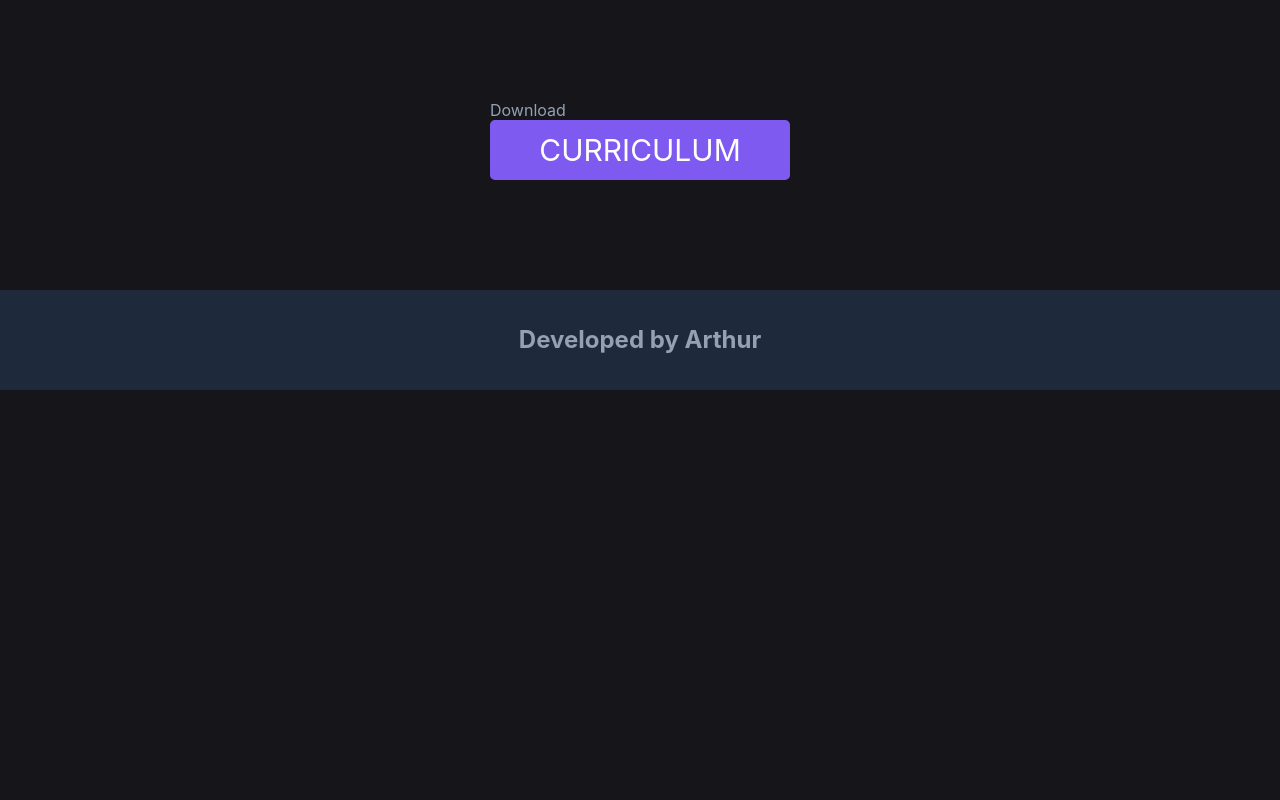
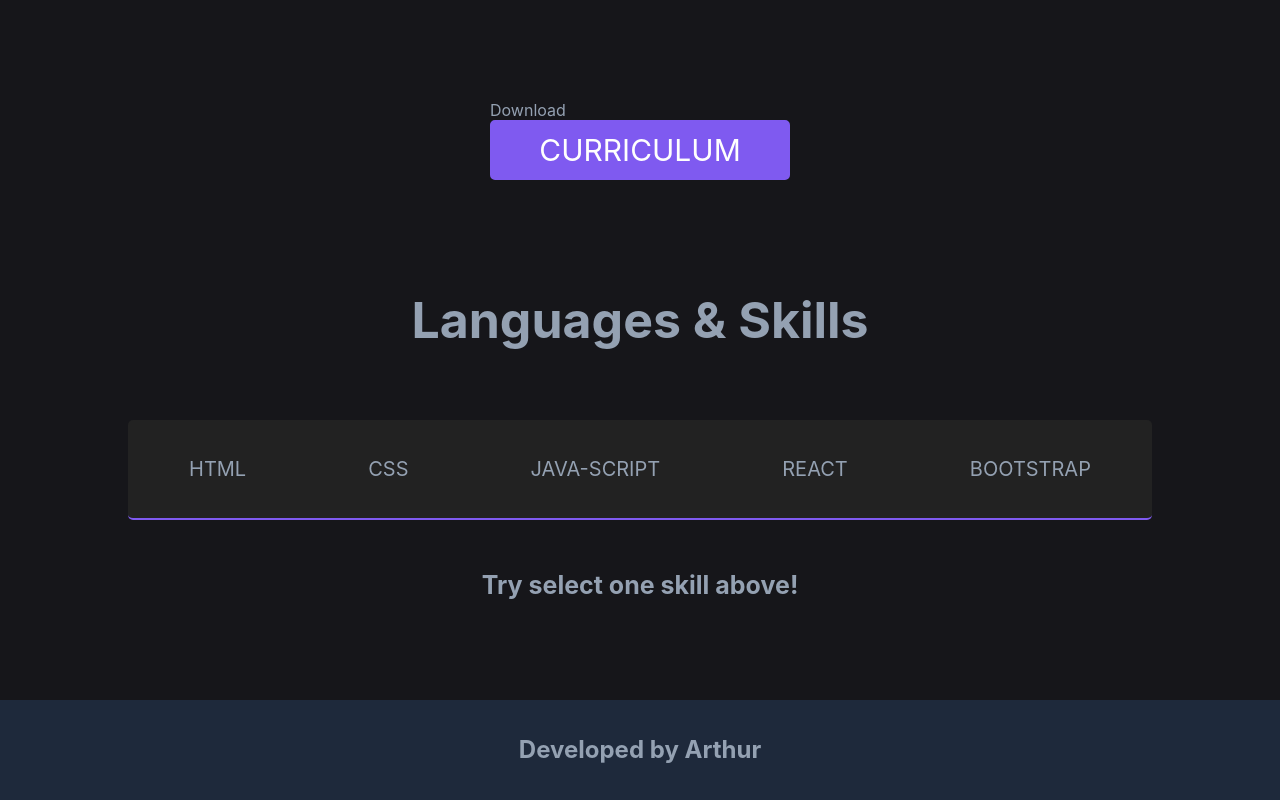
Before and after one commit to ArthurViegas/Arthur-Viegas, a React (Create React App) app: page / in a window 1280 px wide. Shown: the part 1269-2069 px from the top of the page. Before the commit the page ends 1659 px from the top, so only its background shows below. Built offline with nearby package versions, Linux system fonts and the light colour scheme.

Commit message:
add skills section

```diff
--- /dev/null
+++ b/src/assets/css/about.css
@@ -0,0 +1,77 @@
+.about-section {
+  display: flex;
+  justify-content: center;
+  align-items: center;
+  margin: 100px 0;
+  width: 60%;
+  height: 400px;
+  color: #94a1b2;
+}
+
+.about-section div {
+  width: 49%;
+}
+
+.about-section div div {
+  width: 100%;
+}
+
+.my-description {
+  display: flex;
+  flex-direction: column;
+  justify-content: center;
+  align-items: center;
+}
+
+.my-img {
+  display: flex;
+  justify-content: center;
+}
+
+.transition-layer {
+  display: flex;
+}
+
+.transition-layer img {
+  width: 100vw;
+  overflow: hidden;
+  background-color: #1e293b;
+  transform-origin: bottom;
+}
+
+.download-section {
+  width: 100%;
+  display: flex;
+  justify-content: center;
+}
+
+.download-div {
+  height: 100px;
+  flex-direction: column;
+  display: flex;
+  justify-content: center;
+  align-items: flex-start;
+}
+
+.download-button {
+  display: flex;
+  justify-content: center;
+  align-items: center;
+  text-decoration: none;
+  color: #fffffe;
+  font-size: 30px;
+  width: 300px;
+  height: 60px;
+  transition: 0.3s;
+  border: 3px solid #7f5af0;
+  background-color: #7f5af0;
+  border-radius: 5px;
+}
+
+.download-button:hover {
+  cursor: pointer;
+  color: #7f5af0;
+  background-color: transparent;
+  border: 3px solid #7f5af0;
+
+}
--- a/src/assets/css/header-styles.css
+++ b/src/assets/css/header-styles.css
@@ -80,7 +80,7 @@
 
 .introduction h1 {
   font-size: 40px;
-  margin: 10px 0;
+  margin: 15px 0;
 }
 
 .introduction h4 {
@@ -89,10 +89,19 @@
 
 }
 
+.introduction div {
+  margin: 20px 0;
+}
+
 .introduction nav {
   display: flex;
   justify-content: space-around;
   align-items: center;
-  width: 20%;
+  width: 40%;
   margin: 10px 0;
 }
+
+.line-division {
+  width: 80%;
+  border-top: 1px solid #bbb;
+}
--- a/src/assets/css/mainPage.css
+++ b/src/assets/css/mainPage.css
@@ -6,81 +6,3 @@ main {
   background-color: #16161a;
   color: #94a1b2;
 }
-
-.about-section {
-  display: flex;
-  justify-content: center;
-  align-items: center;
-  margin: 100px 0;
-  width: 60%;
-  height: 400px;
-  color: #94a1b2;
-}
-
-.about-section div {
-  width: 49%;
-}
-
-.about-section div div {
-  width: 100%;
-}
-
-.my-description {
-  display: flex;
-  flex-direction: column;
-  justify-content: center;
-  align-items: center;
-}
-
-.my-img {
-  display: flex;
-  justify-content: center;
-}
-
-.transition-layer {
-  display: flex;
-}
-
-.transition-layer img {
-  width: 100vw;
-  overflow: hidden;
-  background-color: #1e293b;
-  transform-origin: bottom;
-}
-
-.download-section {
-  width: 100%;
-  display: flex;
-  justify-content: center;
-}
-
-.download-div {
-  height: 100px;
-  flex-direction: column;
-  display: flex;
-  justify-content: center;
-  align-items: flex-start;
-}
-
-.download-button {
-  display: flex;
-  justify-content: center;
-  align-items: center;
-  text-decoration: none;
-  color: #fffffe;
-  font-size: 30px;
-  width: 300px;
-  height: 60px;
-  transition: 0.3s;
-  border: 3px solid #7f5af0;
-  background-color: #7f5af0;
-  border-radius: 5px;
-}
-
-.download-button:hover {
-  cursor: pointer;
-  color: #7f5af0;
-  background-color: transparent;
-  border: 3px solid #7f5af0;
-
-}
--- /dev/null
+++ b/src/assets/css/skills.css
@@ -0,0 +1,78 @@
+
+#skills-section {
+  width: 100%;
+  display: flex;
+  flex-direction: column;
+  justify-content: center;
+  align-items: center;
+  margin-top: 100px;
+}
+
+#skills-section h2 {
+  font-size: 50px;
+}
+
+.hard-skills {
+  display: flex;
+  align-items: center;
+  border-bottom: 2px solid #7f5af0;
+  background-color: rgb(34, 34, 34);
+  border-radius: 5px;
+  margin-top: 70px ;
+  width: 80%;
+  height: 100px;
+}
+
+.hard-skills ul {
+  display: flex;
+  justify-content: space-around;
+  width: 100%;
+
+}
+
+.hard-skills ul li{
+  display: block;
+  font-size: 20px;
+  padding: 5px 10px;
+  transition: 0.2s;
+  border-radius: 5px;
+}
+
+.hard-skills ul li:hover {
+  cursor: pointer;
+  background-color: #7f5af0;
+  color: white;
+}
+
+.skills-description {
+  margin-top: 50px;
+  width: 40%;
+  display: flex;
+  flex-direction: column;
+  align-items: center;
+}
+
+.skills-description h3 {
+  font-size: 25px;
+}
+
+.skill-board {
+  margin-top: 20px;
+  display: flex;
+  flex-direction: column;
+  text-align: center;
+  justify-content: center;
+  align-items: center;
+  padding: 15px 10px;
+  width: 100%;
+}
+
+.skill-board h3 {
+  /* display: flex; */
+  font-size: 30px;
+  margin-bottom: 10px;
+}
+
+.skill-board p {
+  font-size: 20px;
+}
--- a/src/components/About.jsx
+++ b/src/components/About.jsx
@@ -1,6 +1,7 @@
 import React from 'react';
 import myPortfolio from '../assets/files/myPortfolio.pdf';
 import profile from '../assets/images/profile.jpeg';
+import '../assets/css/about.css';
 
 function About() {
   return (
--- a/src/components/Header.jsx
+++ b/src/components/Header.jsx
@@ -12,12 +12,13 @@ function Header() {
           >
             ABOUT
           </a>
-          <a href="a">SKILLS</a>
+          <a href="#skills-section">SKILLS</a>
           <a href="a">PORTFOLIO</a>
           <a href="a">CONTACT</a>
           </nav>
         </section>
       </section>
+      <hr className="line-division" />
       <div className="introduction">
         <div>
           <h1>{`<Arthur Viegas/>`}</h1>
--- /dev/null
+++ b/src/components/Skills.jsx
@@ -0,0 +1,85 @@
+import React, { useContext, useState } from 'react';
+import '../assets/css/skills.css';
+import MyContext from '../context/MyContext';
+
+
+const hardSkills = [
+  {
+    id: 0,
+    name:'HTML',
+    description: 'teste HTML'
+  },
+  {
+    id: 1,
+    name:'CSS',
+    description: 'teste CSS'
+  },
+  {
+    id: 2,
+    name:'JAVA-SCRIPT',
+    description: "Lorem ipsum dolor sit amet, consectetur adipiscing elit. Nulla iaculis hendrerit efficitur. Donec nec ante leo. In porta eleifend neque sed feugiat. Mauris eget lacus sed quam maximus dictum eu nec mauris. Quisque maximus massa in nulla sagittis tincidunt. Sed aliquam arcu arcu, ac hendrerit metus accumsan a. Nulla rhoncus congue nulla eu vehicula. Etiam ullamcorper congue nisi sed gravida."
+  },
+  {
+    id: 3,
+    name:'REACT',
+    description: 'teste REACT'
+  },
+  {
+    id: 4,
+    name:'BOOTSTRAP',
+    description: 'teste BOOTSTRAP'
+  },
+]
+
+function verifySelect(setIsSelect, id, selectId, setSelectId) {
+  console.log(id, 'actual');
+  console.log(selectId, 'state');
+   if(id === selectId) {
+     console.log('comparei');
+    setIsSelect(false)
+    setSelectId('')
+  }
+  if (id !== selectId) {
+    setIsSelect(true)
+  }
+}
+
+function Skills() {
+  const [isSelect, setIsSelect] = useState(false)
+  const [selectId, setSelectId] = useState()
+  const {skill, setSkill} = useContext(MyContext)
+  return (
+    <>
+    <section id="skills-section">
+      <h2> Languages & Skills </h2>
+      <div className="hard-skills">
+        <ul>
+          {hardSkills.map((skill) => (
+          <li
+            key={skill.id}
+            onClick={() => {
+              setSelectId(skill.id)
+              verifySelect(setIsSelect, skill.id, selectId, setSelectId)
+              setSkill(skill)
+              console.log(isSelect)
+            }}
+          >{skill.name}</li>)
+          )}
+        </ul>
+      </div>
+      <div className="skills-description">
+        <h3>Try select one skill above!</h3>
+        {isSelect && (
+          <div className="skill-board">
+          <h3>{skill.name}</h3>
+          <p>{skill.description}</p>
+        </div>
+        )}
+      </div>
+
+    </section>
+    </>
+  );
+}
+
+export default Skills;
--- a/src/context/MyProvider.js
+++ b/src/context/MyProvider.js
@@ -1,8 +1,9 @@
-import React from 'react';
+import React, { useState } from 'react';
 import MyContext from "./MyContext";
 function MyProvider({ children }) {
+  const [skill, setSkill] = useState()
   return (
-    <MyContext.Provider>
+    <MyContext.Provider value={{skill, setSkill}}>
       { children }
     </MyContext.Provider>
   )
--- a/src/pages/Main.jsx
+++ b/src/pages/Main.jsx
@@ -4,6 +4,15 @@ import '../assets/css/mainPage.css';
 import layer1 from '../assets/svg/layer1.svg'
 import About from '../components/About';
 import Footer from '../components/Footer';
+import Skills from '../components/Skills';
+
+const hardSkills = [
+  'HTML',
+  'CSS',
+  'JAVA-SCRIPT',
+  'REACT',
+  'BOOTSTRAP',
+]
 
 function Main() {
   return (
@@ -14,6 +23,7 @@ function Main() {
     </div>
     <main>
     <About />
+    <Skills />
     </main>
     <Footer />
     </>
```
